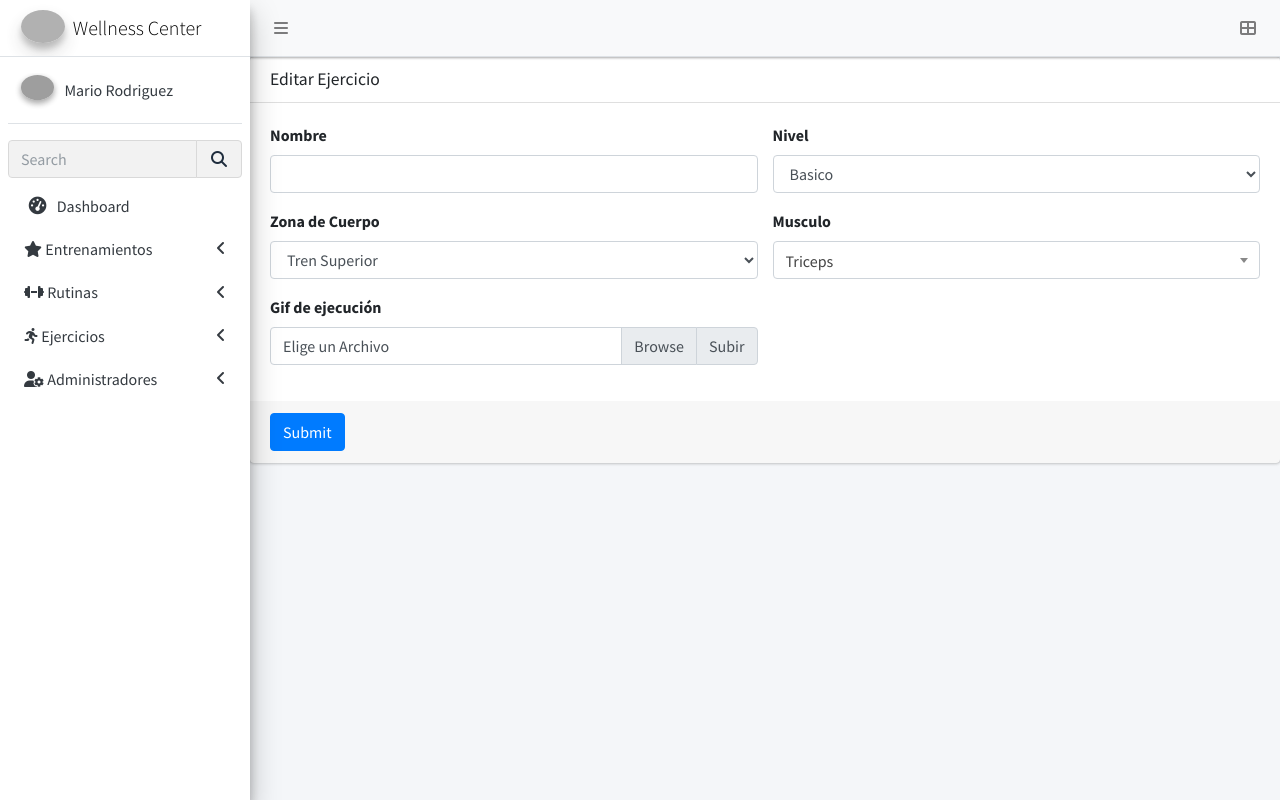
After one commit to MiltonVera/admin_wellness, a PHP site: page /editar-ejercicio.php?id=1 in a window 1280 px wide. The commit adds this page. Run offline with PHP 8.4, Linux system fonts and the light colour scheme; data that the repository does not hold is empty; some libraries are stand-ins or nearby versions; grey boxes are pictures that could not be loaded.

Commit message:
ejercicio_crud

```diff
--- /dev/null
+++ b/dist/js/app.js
@@ -0,0 +1,5 @@
+$(function(){
+
+
+
+});
--- /dev/null
+++ b/editar-ejercicio.php
@@ -0,0 +1,108 @@
+
+<?php
+$id = $_GET['id'];
+if(!filter_var($id,FILTER_VALIDATE_INT)){
+    die('Error se cambio el id manualmente');
+}
+
+include_once "templates/header.php";
+include_once "templates/sidebar.php";
+include_once "functions/connection.php";
+
+$sql = "SELECT * FROM ejercicio WHERE id_ejercicio=$id";
+$resultado = $conn->query($sql);
+$ejercicio = $resultado->fetch_assoc();
+
+
+ ?>
+
+<div class="card">
+    <div class="card-header">
+        <h3 class="card-title">Editar Ejercicio</h3>
+    </div>
+    <!-- /.card-header -->
+    <!-- form start -->
+    <form name="guardar-registro" action="models/modelo-ejercicio.php" id="guardar-registro-archivo" method="post" enctype="multipart/form-data">
+        <div class="card-body">
+        <div class="row">
+            <div class="form-group col-md-6">
+                <label for="nombre">Nombre</label>
+                <input type="text" name="nombre" class="form-control" id="nombre" value="<?php echo $ejercicio["nombre"] ?>">
+            </div>
+
+            <div class="form-group col-md-6">
+                <label>Nivel</label>
+                <select class="form-control" name="nivel">
+                    <option <?php echo $ejercicio["nivel"] == 'Basico' ? "selected='Selected'" : "" ?>>Basico</option>
+                    <option <?php echo $ejercicio["nivel"] == 'Intermedio' ? "selected='Selected'" : "" ?>>Intermedio</option>
+                    <option <?php echo $ejercicio["nivel"] == 'Avanzado' ? "selected='Selected'" : "" ?>>Avanzado</option>
+                </select>
+            </div>
+        </div>
+
+            <div class="row">
+
+                <div class="form-group col-md-6">
+                    <label>Zona de Cuerpo</label>
+                    <select class="form-control" name="zona">
+                        <option  <?php echo $ejercicio["zona"] == 'Tren Superior' ? "selected='Selected'" : "" ?>>Tren Superior</option>
+                        <option  <?php echo $ejercicio["zona"] == 'Tren Inferior' ? "selected='Selected'" : "" ?>>Tren Inferior</option>
+                        <option  <?php echo $ejercicio["zona"] == 'Core' ? "selected='Selected'" : "" ?>>Core</option>
+                    </select>
+                </div>
+
+                <div class="form-group col-md-6">
+                    <label>Musculo</label>
+                    <select class="select2" style="width: 100%;" name="musculo">
+                        <option  <?php echo $ejercicio["musculo"] == 'Triceps' ? "selected='Selected'" : "" ?>>Triceps</option>
+                        <option  <?php echo $ejercicio["musculo"] == 'Pecho' ? "selected='Selected'" : "" ?>>Pecho</option>
+                        <option  <?php echo $ejercicio["musculo"] == 'Deltoides' ? "selected='Selected'" : "" ?>>Deltoides</option>
+                        <option  <?php echo $ejercicio["musculo"] == 'Trapecio' ? "selected='Selected'" : "" ?>>Trapecio</option>
+                        <option  <?php echo $ejercicio["musculo"] == 'Antebrazo' ? "selected='Selected'" : "" ?>>Antebrazo</option>
+                        <option  <?php echo $ejercicio["musculo"] == 'Gemelos' ? "selected='Selected'" : "" ?>>Gemelos</option>
+                        <option  <?php echo $ejercicio["musculo"] == 'Isquiotibiales' ? "selected='Selected'" : "" ?>>Isquiotibiales</option>
+                        <option  <?php echo $ejercicio["musculo"] == 'Aductores' ? "selected='Selected'" : "" ?>>Aductores</option>
+                        <option  <?php echo $ejercicio["musculo"] == 'Abductores' ? "selected='Selected'" : "" ?>>Abductores</option>
+                        <option  <?php echo $ejercicio["musculo"] == 'Gluteo' ? "selected='Selected'" : "" ?>>Gluteo</option>
+                        <option  <?php echo $ejercicio["musculo"] == 'Cuadriceps' ? "selected='Selected'" : "" ?>>Cuadriceps</option>
+                        <option <?php echo $ejercicio["musculo"] == 'Biceps Femoral' ? "selected='Selected'" : "" ?>>Biceps Femoral</option>
+                        <option  <?php echo $ejercicio["musculo"] == 'Soleos' ? "selected='Selected'" : "" ?>>Soleos</option>
+                        <option  <?php echo $ejercicio["musculo"] == 'Recto Abdominal' ? "selected='Selected'" : "" ?>>Recto Abdominal</option>
+                        <option  <?php echo $ejercicio["musculo"] == 'Psoas' ? "selected='Selected'" : "" ?>>Psoas</option>
+                        <option  <?php echo $ejercicio["musculo"] == 'Iliocostal' ? "selected='Selected'" : "" ?>>Iliocostal</option>
+                        <option  <?php echo $ejercicio["musculo"] == 'Oblicuos' ? "selected='Selected'" : "" ?>>Oblicuos</option>
+                        <option <?php echo $ejercicio["musculo"] == 'Cuadrado Lumbar' ? "selected='Selected'" : "" ?>">Cuadrado Lumbar</option>
+                        <option  <?php echo $ejercicio["musculo"] == 'Transverso' ? "selected='Selected'" : "" ?>>Transverso</option>
+                    </select>
+                </div>
+
+            </div>
+
+            <div class="row">
+
+                <div class="form-group col-md-6">
+                    <label for="ejecucion">Gif de ejecución</label>
+                    <div class="input-group">
+                        <div class="custom-file">
+                            <input type="file" name="ejecucion" class="custom-file-input" id="ejecucion">
+                            <label class="custom-file-label" for="ejecucion">Elige un Archivo</label>
+                        </div>
+                        <div class="input-group-append">
+                            <span class="input-group-text">Subir</span>
+                        </div>
+                    </div>
+                </div>
+
+            </div>
+        </div>
+        <!-- /.card-body -->
+
+        <div class="card-footer">
+            <input type="hidden" name="id" value="<?php echo $ejercicio["id_ejercicio"] ?>">
+            <input type="hidden" name="registro" value="editar">
+            <input type="submit" class="btn btn-primary"></input>
+        </div>
+    </form>
+</div>
+
+<?php include_once "templates/footer.php"; ?>
--- a/functions/connection.php
+++ b/functions/connection.php
@@ -2,7 +2,5 @@
 
 $conn = new mysqli('sql562.main-hosting.eu','u271638276_tests','TestWellness-1','u271638276_tests');
 if($conn->connect_error){
-    echo $error -> $conn->connect_error;
+    die("Connection failed: " . $conn->connect_error);
 }
-
-?>
--- a/templates/footer.php
+++ b/templates/footer.php
@@ -57,11 +57,11 @@
 
 
 <?php
-if($pagina == "crear-ejercicio.php" || $pagina == "crear-rutina.php" || $pagina == "crear-entrenamiento.php" ){?>
+if(substr($pagina,0,5) == "crear" || substr($pagina,0,6) == "editar"){?>
 
 <script src="plugins/bs-custom-file-input/bs-custom-file-input.min.js"></script>
 <script src="plugins/select2/js/select2.full.min.js"></script>
-<script src="plugins/tempusdominus-bootstrap-4/js/tempusdominus-bootstrap-4.min.js"></script>
+
 
 <script>
 
@@ -73,6 +73,9 @@
 
 </script>
 <?php } ?>
+
+
+
 
 
 <!-- AdminLTE App -->
@@ -102,6 +105,7 @@
 <?php } ?>
 
 <script src="dist/js/ajax.js"></script>
+<script src="dist/js/app.js"></script>
 
 </body>
 </html>
--- a/templates/header.php
+++ b/templates/header.php
@@ -16,7 +16,7 @@
   <!-- overlayScrollbars -->
   <link rel="stylesheet" href="plugins/overlayScrollbars/css/OverlayScrollbars.min.css">
 
-  <?php if($pagina == "crear-ejercicio.php" || $pagina == "crear-rutina.php" || $pagina == "crear-entrenamiento.php"){?>
+  <?php if(substr($pagina,0,5) == "crear" || substr($pagina,0,6) == "editar"){?>
   <link rel="stylesheet" href="plugins/select2/css/select2.min.css">
   <link rel="stylesheet" href="plugins/select2-bootstrap4-theme/select2-bootstrap4.min.css">
   <?php } ?>
```
Also changed, not shown: crear-ejercicio.php (+4 -4 lines), models/modelo-ejercicio.php (+75 -11 lines), dist/js/ajax.js, image/ejercicioGif/2.gif (deleted), image/ejercicioGif/2.jfif (deleted), image/ejercicioGif/Final de los finales.gif (added), image/ejercicioGif/gif.gif (deleted).
